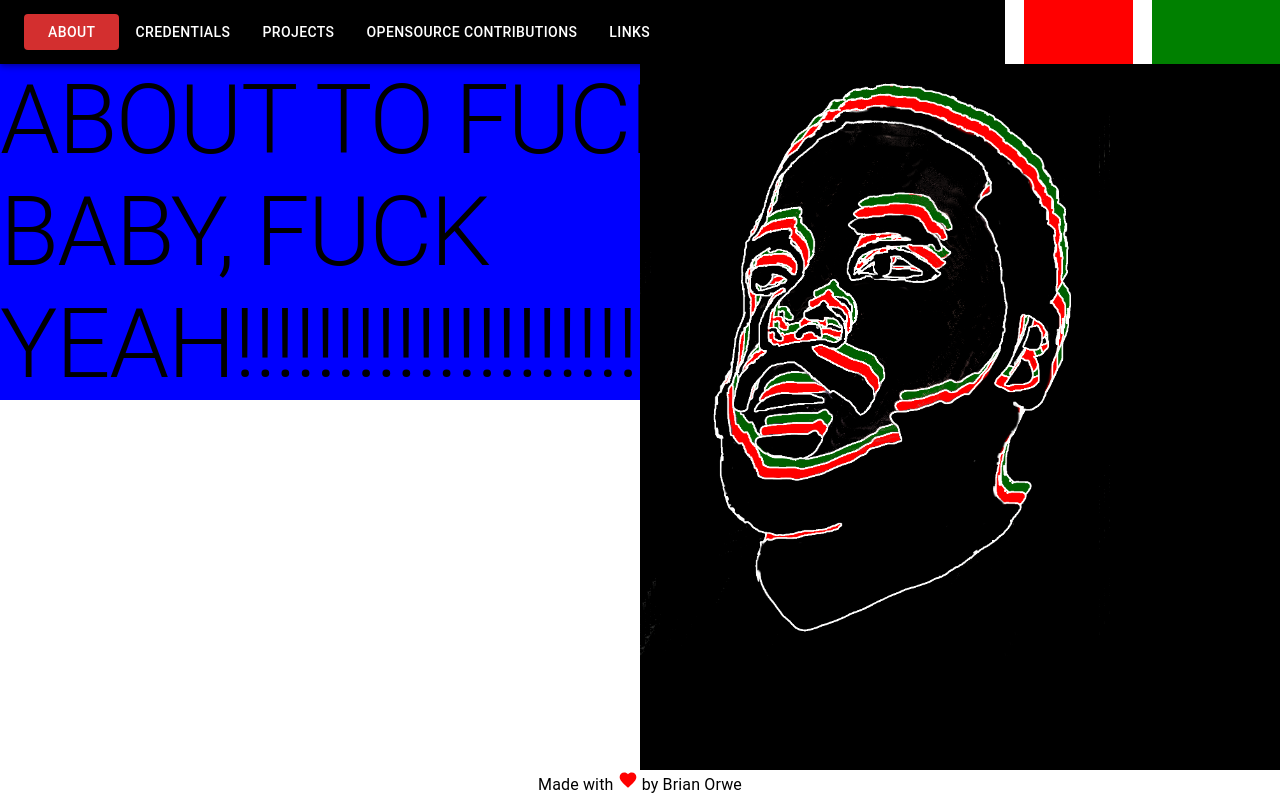
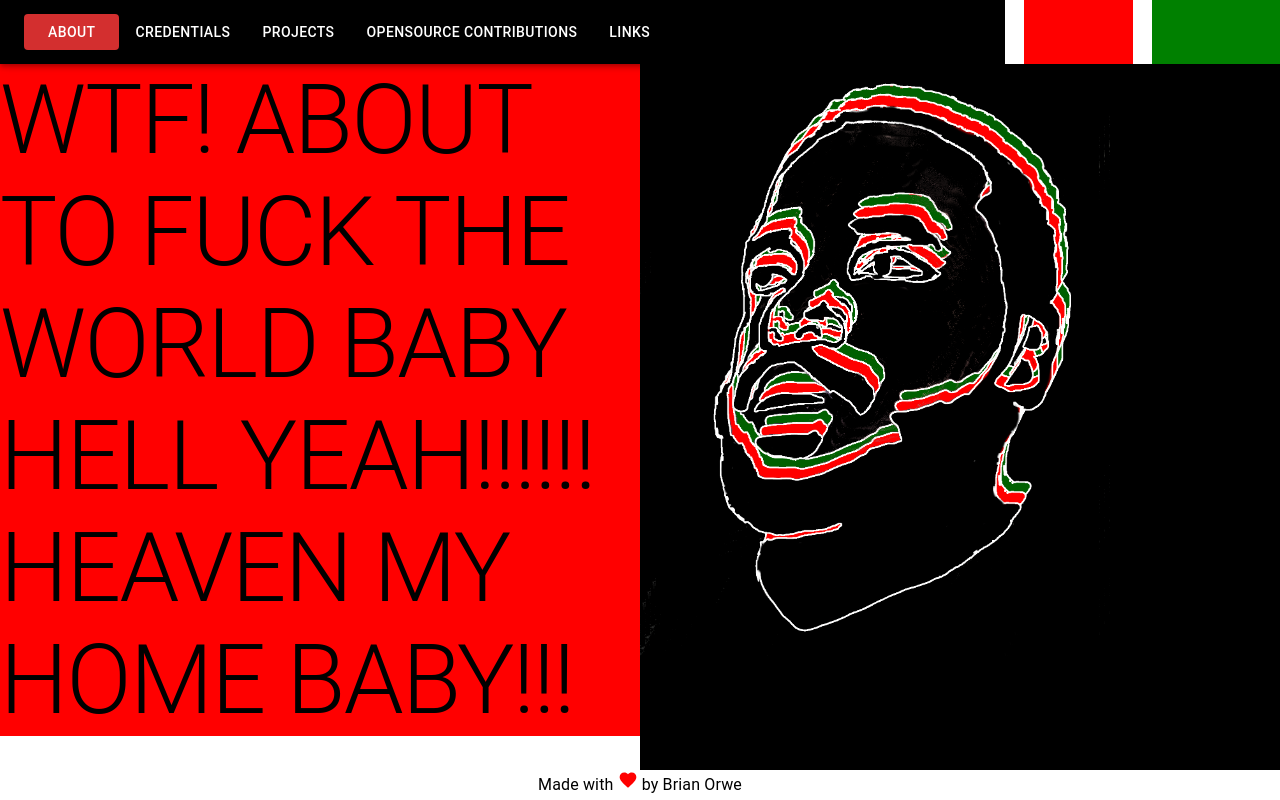
Before and after one commit to Borwe/portfolio, a React (Create React App) app: page / in a window 1280 px wide. Built offline with nearby package versions, Linux system fonts and the light colour scheme.

Commit message:
Basic setup looks complete

```diff
--- a/src/Content.tsx
+++ b/src/Content.tsx
@@ -1,13 +1,13 @@
 import { FC } from "react";
 import { Box } from "@mui/material";
 import Right from "./content/Right";
-import "./content/Content.css";
 import About from "./content/About";
+import Left from "./content/Left";
 
 const Content: FC = ()=>{
   return (<>
     <Right/>
-    <Box id="left"><About /></Box>
+    <Left/>
     </>
   );
 }
--- a/src/content/About.tsx
+++ b/src/content/About.tsx
@@ -4,7 +4,7 @@ import { FC } from "react";
 const About: FC = ()=> {
 	return (<Box component="div">
 		<Typography variant="h1">
-			ABOUT TO FUCK THE WORLD BABY, FUCK YEAH!!!!!!!!!!!!!!!!!!!!!!!!!!!!!!BB
+		WTF! ABOUT TO FUCK THE WORLD BABY HELL YEAH!!!!!! HEAVEN MY HOME BABY!!!
 		</Typography>
 		</Box>);
 }
--- a/src/content/Content.css
+++ /dev/null
@@ -1,4 +0,0 @@
-#left {
-  background-color: blue;
-  height: 100%;
-}
--- /dev/null
+++ b/src/content/Left.css
@@ -0,0 +1,7 @@
+#left {
+  background-color: red;
+  width: 50%;
+  top: 50;
+  left: 0;
+  z-index: 99;
+}
--- /dev/null
+++ b/src/content/Left.tsx
@@ -0,0 +1,12 @@
+import { Box } from "@mui/material"
+import { FC } from "react"
+import About from "./About";
+import "./Left.css";
+
+const Left: FC = () => {
+		return (<Box id="left">
+		<About />
+	</Box>)
+}
+
+export default Left;
```
Also changed, not shown: src/content/Right.tsx (+1 -12 lines).
